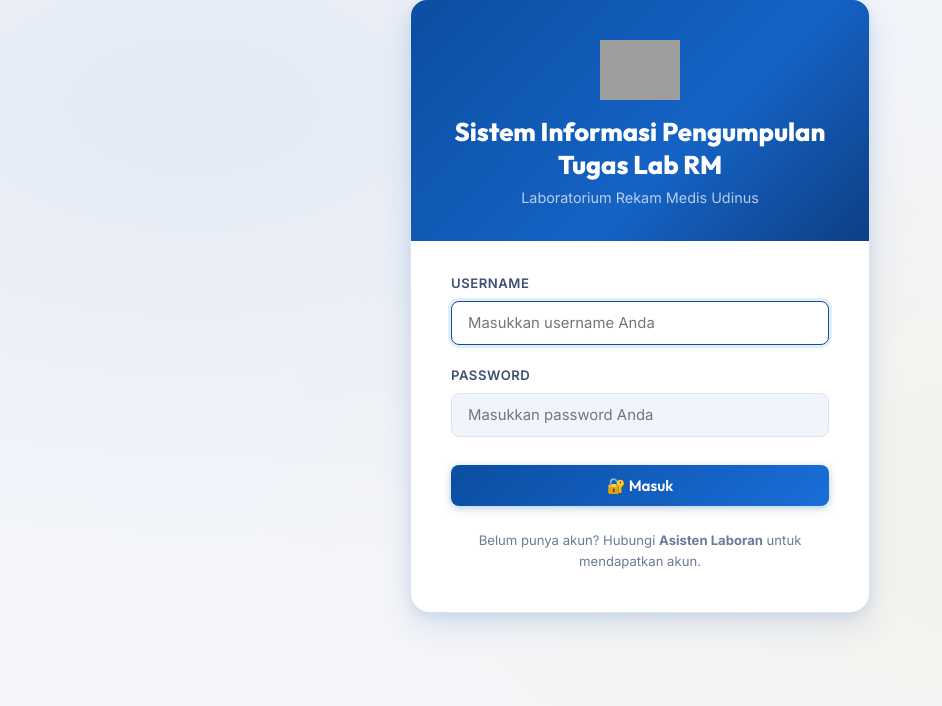
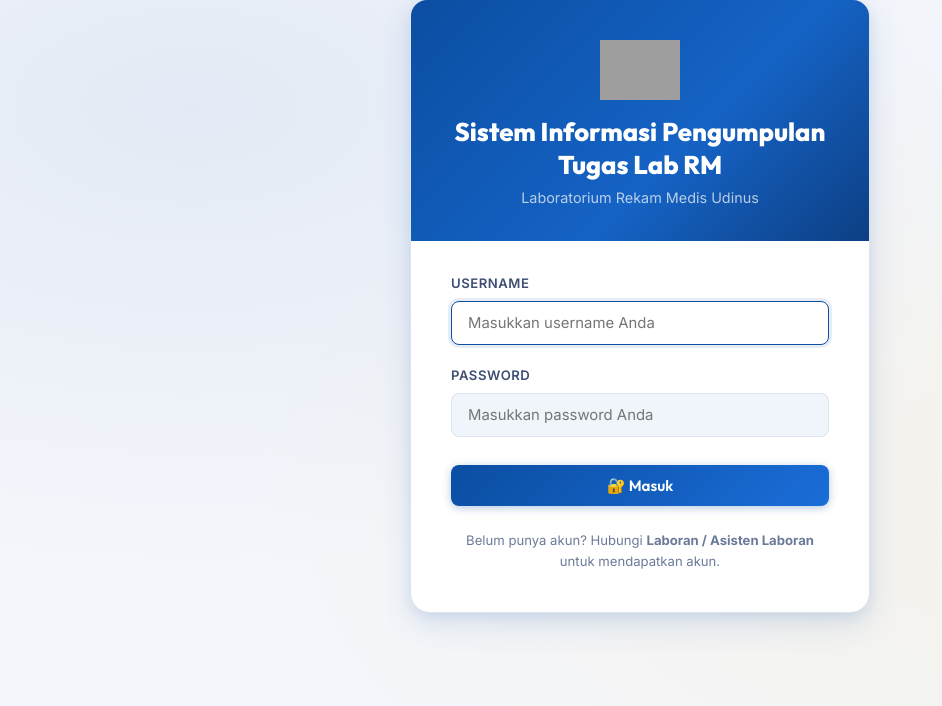
Before and after one commit to MuzakkiSyah/pengumpulan_tugas, a PHP site: page /login.php in a window 1280 px wide. Shown: the part 94-800 px from the top of the page, without its empty margins (0-942 px from the left). Run offline with PHP 8.4, Linux system fonts and the light colour scheme; data that the repository does not hold is empty; grey boxes are pictures that could not be loaded.

Commit message:
fix: update contact person info in login page footer

```diff
--- a/login.php
+++ b/login.php
@@ -99,7 +99,7 @@ if ($_SERVER['REQUEST_METHOD'] === 'POST') {
         </form>
 
         <p style="margin-top:1.5rem; text-align:center; font-size:.82rem; color:var(--text-muted);">
-            Belum punya akun? Hubungi <strong>Asisten Laboran</strong> untuk mendapatkan akun.
+            Belum punya akun? Hubungi <strong>Laboran / Asisten Laboran</strong> untuk mendapatkan akun.
         </p>
     </div>
 </div>
```
